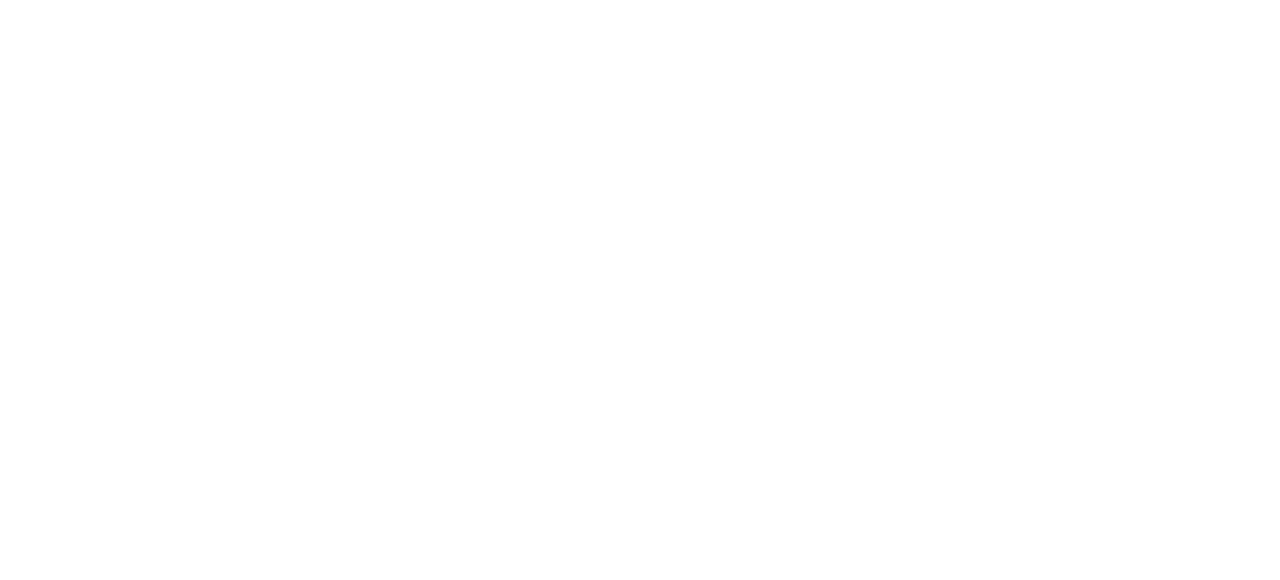
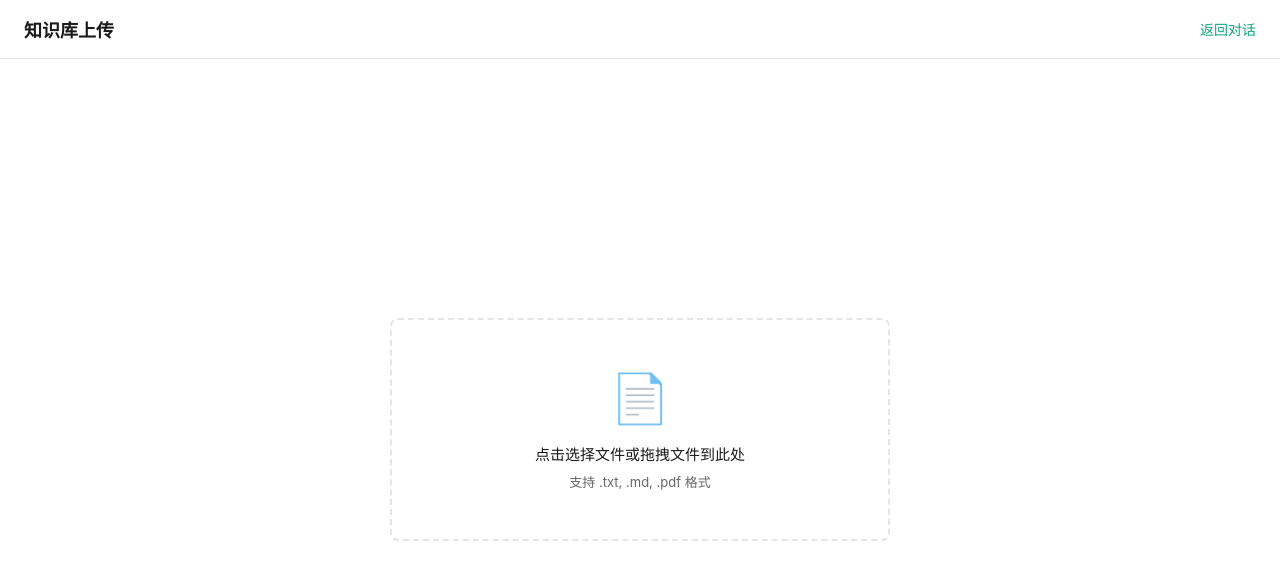
Before and after one commit to Caise-World/langchain4j-learning, a Vue app in the folder frontend/: page /knowledge in a window 1280 px wide. Before the commit this address had no page. Shown: the top 580 px of the page. Built offline with nearby package versions, Linux system fonts and the light colour scheme.

Commit message:
feat(P1): add citation display and knowledge upload page

```diff
--- /dev/null
+++ b/frontend/src/components/CitationBlock.vue
@@ -0,0 +1,98 @@
+<template>
+  <div class="citation-block" v-if="citations.length > 0">
+    <div class="citation-header">
+      <span class="citation-title">引用来源</span>
+      <button class="toggle-btn" @click="expanded = !expanded">
+        {{ expanded ? '收起' : '展开' }}
+      </button>
+    </div>
+    <div class="citation-list" v-show="expanded">
+      <div
+        v-for="citation in citations"
+        :key="citation.index"
+        class="citation-item"
+      >
+        <div class="citation-index">[{{ citation.index }}]</div>
+        <div class="citation-content">{{ citation.content }}</div>
+      </div>
+    </div>
+  </div>
+</template>
+
+<script setup>
+import { ref } from 'vue'
+
+const props = defineProps({
+  citations: {
+    type: Array,
+    default: () => []
+  }
+})
+
+const expanded = ref(false)
+</script>
+
+<style scoped>
+.citation-block {
+  margin-top: 12px;
+  padding: 12px 16px;
+  background: var(--bg-secondary);
+  border-radius: var(--radius);
+  border: 1px solid var(--border-color);
+}
+
+.citation-header {
+  display: flex;
+  justify-content: space-between;
+  align-items: center;
+  margin-bottom: 8px;
+}
+
+.citation-title {
+  font-size: 13px;
+  font-weight: 600;
+  color: var(--text-secondary);
+}
+
+.toggle-btn {
+  font-size: 12px;
+  color: var(--accent-color);
+  padding: 4px 8px;
+  border-radius: 4px;
+}
+
+.toggle-btn:hover {
+  background: var(--bg-hover);
+}
+
+.citation-list {
+  display: flex;
+  flex-direction: column;
+  gap: 8px;
+}
+
+.citation-item {
+  display: flex;
+  gap: 12px;
+  padding: 8px;
+  background: var(--bg-primary);
+  border-radius: 6px;
+  font-size: 13px;
+}
+
+.citation-index {
+  color: var(--accent-color);
+  font-weight: 600;
+  flex-shrink: 0;
+}
+
+.citation-content {
+  color: var(--text-secondary);
+  line-height: 1.5;
+  overflow: hidden;
+  text-overflow: ellipsis;
+  display: -webkit-box;
+  -webkit-line-clamp: 2;
+  -webkit-box-orient: vertical;
+}
+</style>
--- a/frontend/src/composables/useStreamChat.js
+++ b/frontend/src/composables/useStreamChat.js
@@ -4,7 +4,7 @@
   const isStreaming = ref(false)
   const error = ref(null)
 
-  async function streamChat({ message, sessionId = null, modelType = null, onChunk, onDone }) {
+  async function streamChat({ message, sessionId = null, modelType = null, onChunk, onMetadata, onDone }) {
     isStreaming.value = true
     error.value = null
 
@@ -27,6 +27,7 @@
       const reader = response.body.getReader()
       const decoder = new TextDecoder()
       let buffer = ''
+      let currentEvent = null
 
       while (true) {
         const { done, value } = await reader.read()
@@ -39,22 +40,34 @@
         for (const line of lines) {
           const trimmed = line.trim()
           if (trimmed.startsWith('event:')) {
-            // ignore event type
+            currentEvent = trimmed.slice(6).trim()
           } else if (trimmed.startsWith('data: ')) {
             const data = trimmed.slice(6)
-            if (data === '[DONE]') {
+            if (currentEvent === 'metadata') {
+              try {
+                const citations = JSON.parse(data)
+                onMetadata?.(citations)
+              } catch (e) {
+                // ignore parse error
+              }
+            } else if (data === '[DONE]') {
               onDone?.()
               return
-            }
-            if (data && data.trim()) {
+            } else if (currentEvent === 'message' && data && data.trim()) {
               onChunk?.(data)
             }
           } else if (trimmed === 'data:') {
             // empty data line, skip
           } else if (trimmed.startsWith('data:')) {
-            // handles `data:xxx` without space
             const data = trimmed.slice(5)
-            if (data && data.trim()) {
+            if (currentEvent === 'metadata') {
+              try {
+                const citations = JSON.parse(data)
+                onMetadata?.(citations)
+              } catch (e) {
+                // ignore parse error
+              }
+            } else if (data && data.trim()) {
               onChunk?.(data)
             }
           }
--- a/frontend/src/router/index.js
+++ b/frontend/src/router/index.js
@@ -1,5 +1,6 @@
 import { createRouter, createWebHistory } from 'vue-router'
 import ChatView from '../views/ChatView.vue'
+import KnowledgeView from '../views/KnowledgeView.vue'
 
 const router = createRouter({
   history: createWebHistory(),
@@ -8,6 +9,11 @@
       path: '/',
       name: 'chat',
       component: ChatView
+    },
+    {
+      path: '/knowledge',
+      name: 'knowledge',
+      component: KnowledgeView
     }
   ]
 })
--- a/frontend/src/stores/chat.js
+++ b/frontend/src/stores/chat.js
@@ -16,15 +16,17 @@
     messages.value.push({
       id: generateId(),
       role: 'user',
-      content
+      content,
+      citations: []
     })
   }
 
-  function addAssistantMessage(content, id) {
+  function addAssistantMessage(content, id, citations = []) {
     messages.value.push({
       id: id || generateId(),
       role: 'assistant',
-      content
+      content,
+      citations
     })
   }
 
@@ -32,6 +34,13 @@
     const msg = messages.value.find(m => m.id === id)
     if (msg) {
       msg.content = content
+    }
+  }
+
+  function updateAssistantCitations(id, citations) {
+    const msg = messages.value.find(m => m.id === id)
+    if (msg) {
+      msg.citations = citations
     }
   }
 
@@ -54,6 +63,7 @@
     addUserMessage,
     addAssistantMessage,
     updateAssistantMessage,
+    updateAssistantCitations,
     setSessionId,
     setStreaming,
     clearMessages
--- /dev/null
+++ b/frontend/src/views/KnowledgeView.vue
@@ -0,0 +1,199 @@
+<template>
+  <div class="knowledge-view">
+    <header class="page-header">
+      <h1>知识库上传</h1>
+      <router-link to="/" class="back-link">返回对话</router-link>
+    </header>
+
+    <main class="upload-area">
+      <div
+        class="drop-zone"
+        :class="{ 'drag-over': isDragOver }"
+        @dragover.prevent="isDragOver = true"
+        @dragleave.prevent="isDragOver = false"
+        @drop.prevent="handleDrop"
+        @click="triggerFileInput"
+      >
+        <input
+          ref="fileInputRef"
+          type="file"
+          accept=".txt,.md,.pdf"
+          multiple
+          @change="handleFileSelect"
+          style="display: none"
+        />
+        <div class="drop-icon">📄</div>
+        <p class="drop-text">点击选择文件或拖拽文件到此处</p>
+        <p class="drop-hint">支持 .txt, .md, .pdf 格式</p>
+      </div>
+
+      <div class="file-list" v-if="files.length > 0">
+        <div v-for="(file, index) in files" :key="index" class="file-item">
+          <span class="file-name">{{ file.name }}</span>
+          <span class="file-status" :class="file.status">
+            {{ file.status === 'uploading' ? '上传中...' : file.status === 'success' ? '成功' : '失败' }}
+          </span>
+        </div>
+      </div>
+    </main>
+  </div>
+</template>
+
+<script setup>
+import { ref } from 'vue'
+
+const fileInputRef = ref(null)
+const isDragOver = ref(false)
+const files = ref([])
+
+function triggerFileInput() {
+  fileInputRef.value?.click()
+}
+
+function handleFileSelect(event) {
+  const selectedFiles = Array.from(event.target.files)
+  uploadFiles(selectedFiles)
+}
+
+function handleDrop(event) {
+  isDragOver.value = false
+  const droppedFiles = Array.from(event.dataTransfer.files)
+    .filter(f => f.name.match(/\.(txt|md|pdf)$/i))
+  uploadFiles(droppedFiles)
+}
+
+async function uploadFiles(filesToUpload) {
+  for (const file of filesToUpload) {
+    const fileObj = { name: file.name, status: 'uploading' }
+    files.value.push(fileObj)
+
+    try {
+      const formData = new FormData()
+      formData.append('file', file)
+
+      const response = await fetch('/api/upload', {
+        method: 'POST',
+        body: formData
+      })
+
+      if (response.ok) {
+        fileObj.status = 'success'
+      } else {
+        fileObj.status = 'failed'
+      }
+    } catch (e) {
+      fileObj.status = 'failed'
+    }
+  }
+}
+</script>
+
+<style scoped>
+.knowledge-view {
+  display: flex;
+  flex-direction: column;
+  height: 100vh;
+}
+
+.page-header {
+  display: flex;
+  justify-content: space-between;
+  align-items: center;
+  padding: 16px 24px;
+  border-bottom: 1px solid var(--border-color);
+  background: var(--bg-primary);
+}
+
+.page-header h1 {
+  font-size: 18px;
+  font-weight: 600;
+}
+
+.back-link {
+  font-size: 14px;
+  color: var(--accent-color);
+  text-decoration: none;
+}
+
+.back-link:hover {
+  text-decoration: underline;
+}
+
+.upload-area {
+  flex: 1;
+  display: flex;
+  flex-direction: column;
+  align-items: center;
+  justify-content: center;
+  padding: 24px;
+}
+
+.drop-zone {
+  width: 100%;
+  max-width: 500px;
+  padding: 48px;
+  border: 2px dashed var(--border-color);
+  border-radius: var(--radius);
+  text-align: center;
+  cursor: pointer;
+  transition: border-color 0.2s, background 0.2s;
+}
+
+.drop-zone:hover, .drop-zone.drag-over {
+  border-color: var(--accent-color);
+  background: rgba(16, 163, 127, 0.05);
+}
+
+.drop-icon {
+  font-size: 48px;
+  margin-bottom: 16px;
+}
+
+.drop-text {
+  font-size: 15px;
+  color: var(--text-primary);
+  margin-bottom: 8px;
+}
+
+.drop-hint {
+  font-size: 13px;
+  color: var(--text-secondary);
+}
+
+.file-list {
+  width: 100%;
+  max-width: 500px;
+  margin-top: 24px;
+}
+
+.file-item {
+  display: flex;
+  justify-content: space-between;
+  align-items: center;
+  padding: 12px 16px;
+  background: var(--bg-secondary);
+  border-radius: 6px;
+  margin-bottom: 8px;
+}
+
+.file-name {
+  font-size: 14px;
+  color: var(--text-primary);
+}
+
+.file-status {
+  font-size: 13px;
+}
+
+.file-status.uploading {
+  color: var(--text-secondary);
+}
+
+.file-status.success {
+  color: var(--accent-color);
+}
+
+.file-status.failed {
+  color: #dc3545;
+}
+</style>
```
Also changed, not shown: frontend/src/views/ChatView.vue (+38 -10 lines).
